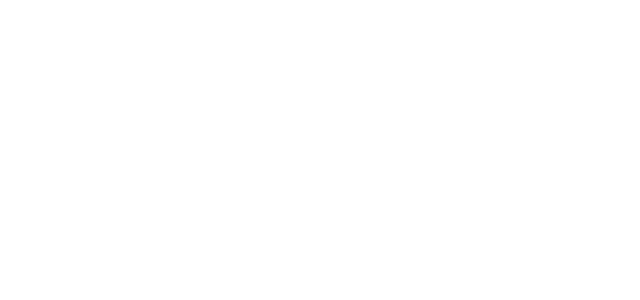
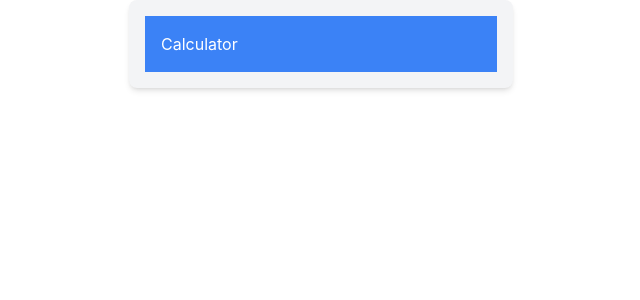
Before and after one commit to tejpowar/ee-calculator, a React (Create React App) app: page / in a window 1280 px wide. Shown: the top 300 px of the page, without its empty margins (319-959 px from the left). Built offline with nearby package versions, Linux system fonts and the light colour scheme.

Commit message:
styling and rendering of calculator

```diff
--- a/src/App.css
+++ b/src/App.css
@@ -1,7 +1,3 @@
-@tailwind base;
-@tailwind components;
-@tailwind utilities;
-
 .App {
   text-align: center;
 }
--- a/src/Calculator.tsx
+++ b/src/Calculator.tsx
@@ -3,8 +3,10 @@
 
 function Calculator() {
   return (
-      <div className="App">
-
+      <div className="container mx-auto p-4 bg-gray-100 rounded-lg shadow-md w-96">
+          <div className="bg-blue-500 text-white p-4">
+                Calculator
+          </div>
       </div>
   );
 }
--- a/src/index.css
+++ b/src/index.css
@@ -1,3 +1,8 @@
+
+@tailwind base;
+@tailwind components;
+@tailwind utilities;
+
 body {
   margin: 0;
   font-family: -apple-system, BlinkMacSystemFont, 'Segoe UI', 'Roboto', 'Oxygen',
--- /dev/null
+++ b/src/postcss.config.js
@@ -0,0 +1,6 @@
+module.exports = {
+    plugins: {
+        tailwindcss: {},
+        autoprefixer: {},
+    },
+}
--- a/tailwind.config.js
+++ b/tailwind.config.js
@@ -1,6 +1,6 @@
 /** @type {import('tailwindcss').Config} */
 module.exports = {
-  content: ["./src/**/*.{html,js}"],
+  content: ["./src/**/*.{js,jsx,ts,tsx}"],
   theme: {
     extend: {},
   },
```
Also changed, not shown: package.json (+3 -5 lines), 2 other files (tests, documents, lock files or other folders).
